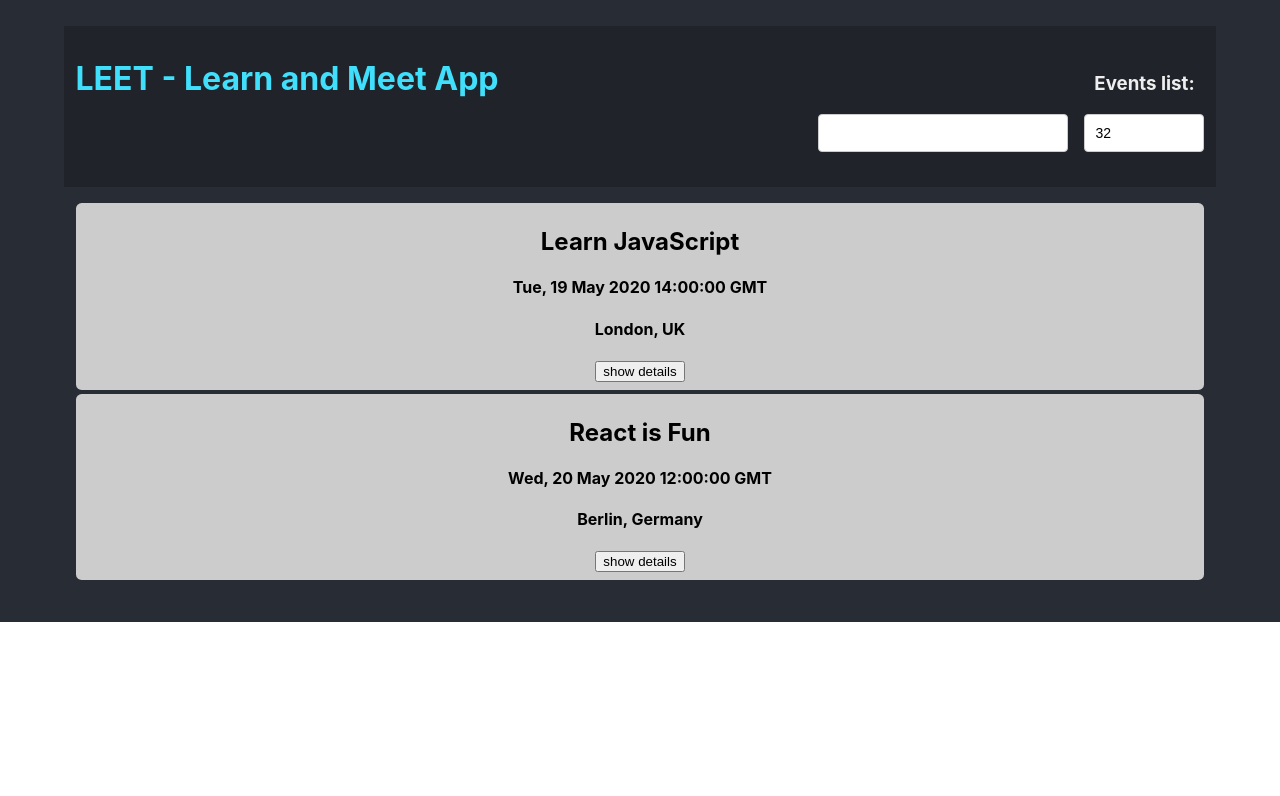
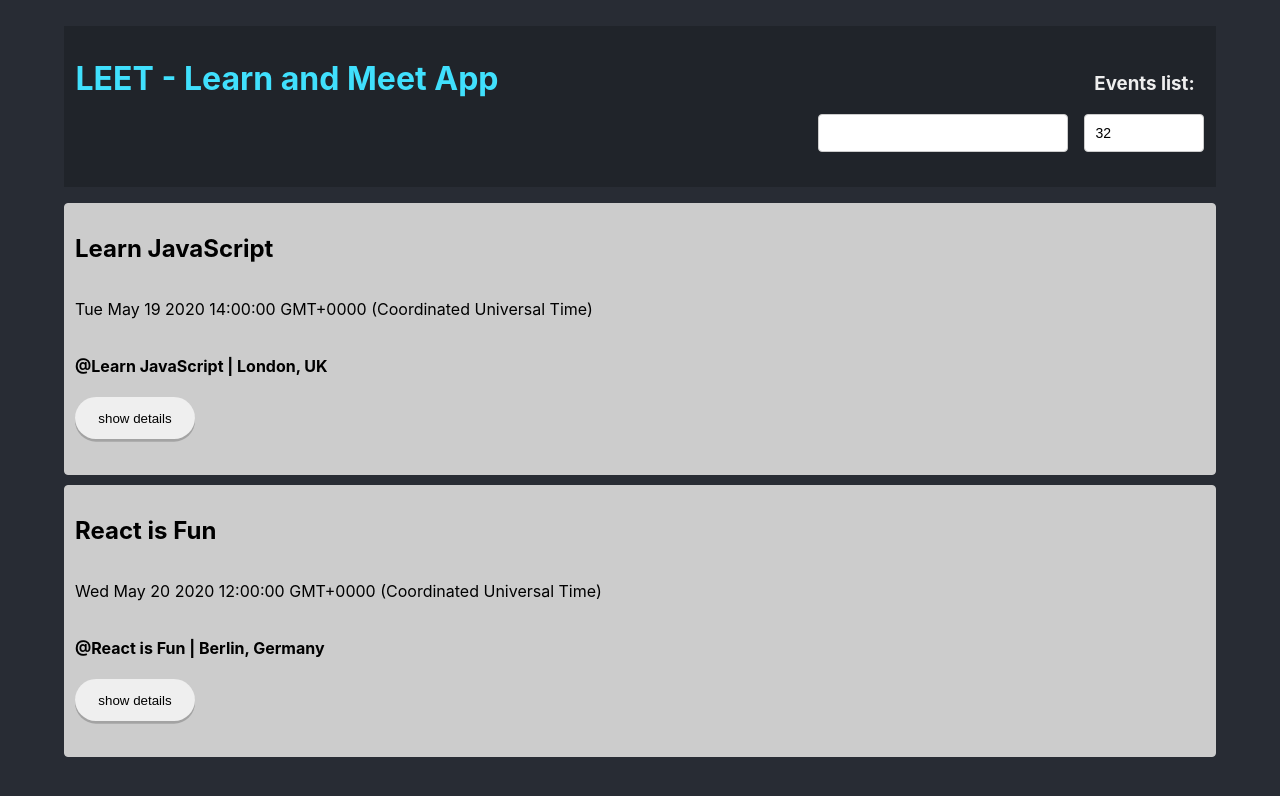
Before and after one commit to AfonsoRD/meet, a React (Create React App) app: page / in a window 1280 px wide. Shown: the top 796 px of the page. Built offline with nearby package versions, Linux system fonts and the light colour scheme.

Commit message:
change some CSS and respective tests

```diff
--- a/src/App.css
+++ b/src/App.css
@@ -114,26 +114,25 @@ input[type="number"] {
   background-color: #bcdcdb;
 }
 
-.events {
+.details-button {
+  padding: 1em 1.25em;
+  border-radius: 3em;
+  border: none;
+  box-shadow: 0 .2em hsla(0, 0%, 0%, 20%);
+  width: 120px;
+}
+
+.Event {
   display: flex;
   flex-direction: column;
-  padding: 10px 10px 35px;
-  margin-bottom: 10px;
   text-align: left;
   border: 1px solid #ccc;
   border-radius: 4px;
+  background: var(--white-alpha);
+  margin-bottom: 10px;
+  padding: 10px 10px 35px;
+  background-color: #ccc;
   position: relative;
-
-}
-
-.Event {
-  border: 1px solid var(--gray50);
-  border-radius: .35em;
-  background: var(--white-alpha);
-  margin: .25em .75em;
-  padding: .25em .85em .5em;
-  background-color: #ccc;
-  color: black;
 }
 
 .Event.expanded {
@@ -141,19 +140,6 @@ input[type="number"] {
   color: black;
   background-color: #fff;
   box-shadow: 0 .2em hsla(0, 0%, 100%, 40%);
-}
-
-.details-btn {
-  display: flex;
-  flex-direction: column;
-  right: 5px;
-  bottom: 5px;
-  padding: 5px 8px;
-  outline: none;
-  cursor: pointer;
-  color: white;
-  background-color: #7a7876;
-  border-radius: 30px;
 }
 
 .name {
--- a/src/Event.js
+++ b/src/Event.js
@@ -11,13 +11,13 @@ class Event extends Component {
   render() {
     const { event } = this.props;
     const { collapsed } = this.state;
-    const dateString = new Date(event.start.dateTime).toGMTString();
+    const dateString = new Date(event.start.dateTime).toString();
 
     return (
       <div className={`Event ${this.state.collapsed ? '' : 'expanded'}`}>
         <h2 className='summary'>{event.summary}</h2>
-        <h4 className='start'>{dateString}</h4>
-        <h4 className='location'>{`${event.location}`}</h4>
+        <p className='start'>{dateString}</p>
+        <h4 className='location'>{`@${event.summary} | ${event.location}`}</h4>
         <button
           className='details-button'
           onClick={this.toggleDetails}
--- a/src/index.css
+++ b/src/index.css
@@ -5,6 +5,7 @@ body {
     sans-serif;
   -webkit-font-smoothing: antialiased;
   -moz-osx-font-smoothing: grayscale;
+  background-color: #282C34;
 }
 
 code {
```
Also changed, not shown: 1 other file (tests, documents, lock files or other folders).
